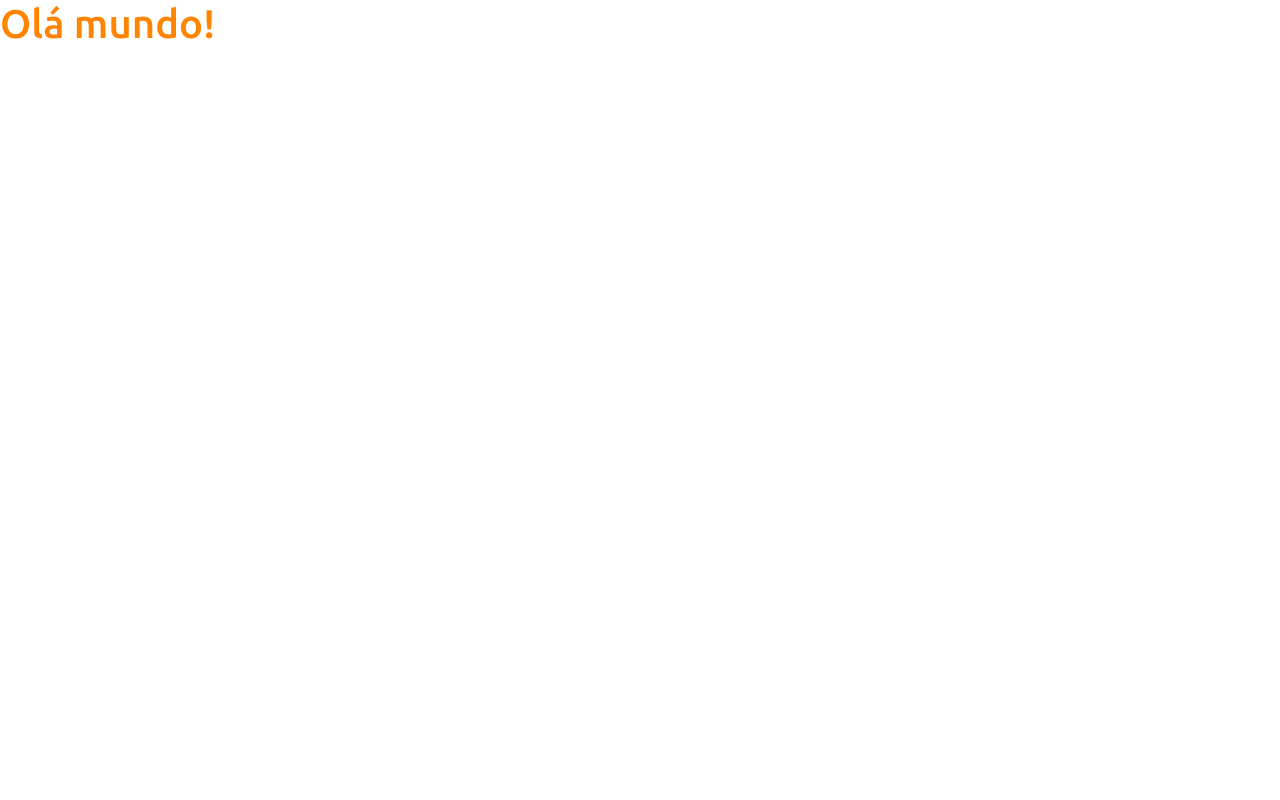
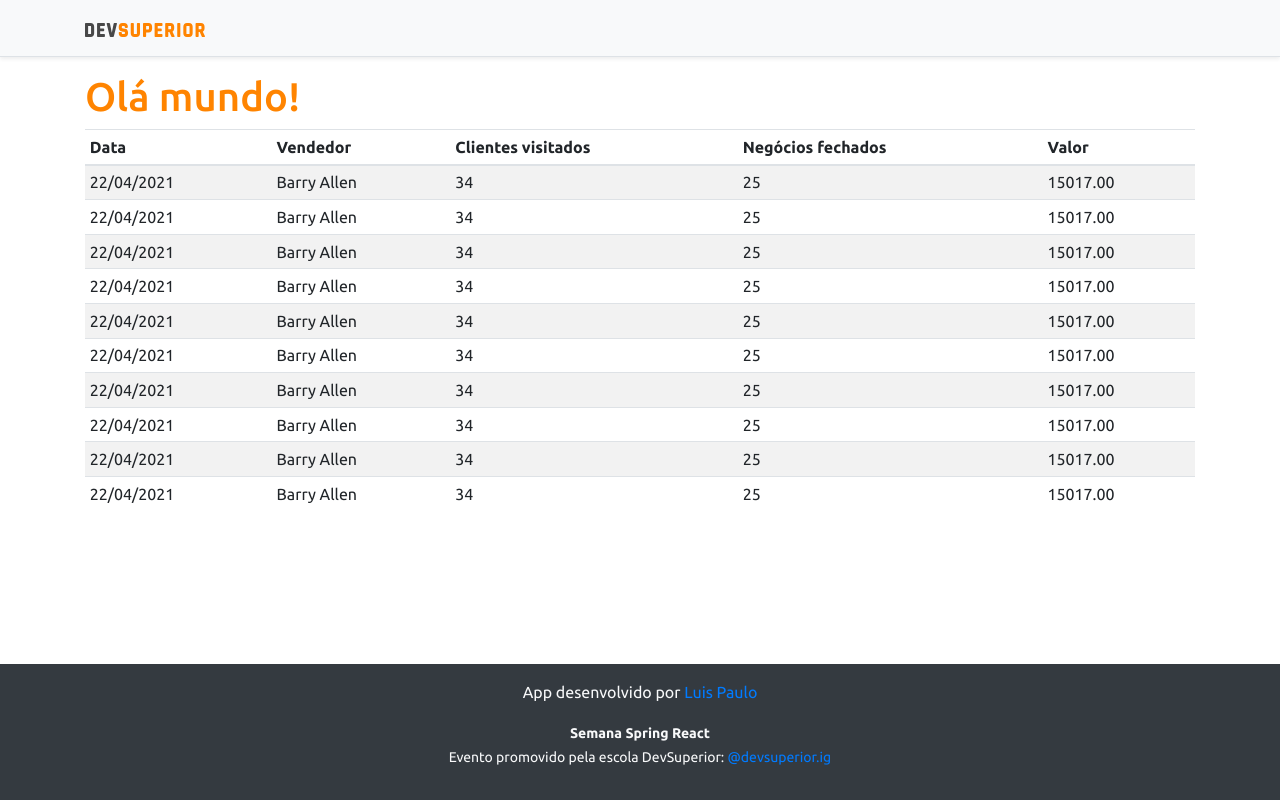
Before and after one commit to LuisPaulo1/DSVendas, a React (Create React App) app in the folder frontend/: page / in a window 1280 px wide. Built offline with nearby package versions, Linux system fonts and the light colour scheme.

Commit message:
Basic static components

```diff
--- a/frontend/src/App.tsx
+++ b/frontend/src/App.tsx
@@ -1,8 +1,17 @@
+import DataTable from 'components/DataTable';
+import Footer from 'components/Footer';
+import NavBar from 'components/NavBar';
+
 function App() {
   return (
-    <div>
-      <h1 className="text-primary">Olá mundo!</h1>
-    </div>
+    <>
+      <NavBar />
+      <div className="container">
+        <h1 className="text-primary">Olá mundo!</h1>
+        <DataTable />
+      </div>
+      <Footer />
+    </>
   );
 }
 export default App;
--- /dev/null
+++ b/frontend/src/components/DataTable/index.tsx
@@ -0,0 +1,90 @@
+const DataTable = () => {
+    return (
+        <div className="table-responsive">
+            <table className="table table-striped table-sm">
+                <thead>
+                    <tr>
+                        <th>Data</th>
+                        <th>Vendedor</th>
+                        <th>Clientes visitados</th>
+                        <th>Negócios fechados</th>
+                        <th>Valor</th>
+                    </tr>
+                </thead>
+                <tbody>
+                    <tr>
+                        <td>22/04/2021</td>
+                        <td>Barry Allen</td>
+                        <td>34</td>
+                        <td>25</td>
+                        <td>15017.00</td>
+                    </tr>
+                    <tr>
+                        <td>22/04/2021</td>
+                        <td>Barry Allen</td>
+                        <td>34</td>
+                        <td>25</td>
+                        <td>15017.00</td>
+                    </tr>
+                    <tr>
+                        <td>22/04/2021</td>
+                        <td>Barry Allen</td>
+                        <td>34</td>
+                        <td>25</td>
+                        <td>15017.00</td>
+                    </tr>
+                    <tr>
+                        <td>22/04/2021</td>
+                        <td>Barry Allen</td>
+                        <td>34</td>
+                        <td>25</td>
+                        <td>15017.00</td>
+                    </tr>
+                    <tr>
+                        <td>22/04/2021</td>
+                        <td>Barry Allen</td>
+                        <td>34</td>
+                        <td>25</td>
+                        <td>15017.00</td>
+                    </tr>
+                    <tr>
+                        <td>22/04/2021</td>
+                        <td>Barry Allen</td>
+                        <td>34</td>
+                        <td>25</td>
+                        <td>15017.00</td>
+                    </tr>
+                    <tr>
+                        <td>22/04/2021</td>
+                        <td>Barry Allen</td>
+                        <td>34</td>
+                        <td>25</td>
+                        <td>15017.00</td>
+                    </tr>
+                    <tr>
+                        <td>22/04/2021</td>
+                        <td>Barry Allen</td>
+                        <td>34</td>
+                        <td>25</td>
+                        <td>15017.00</td>
+                    </tr>
+                    <tr>
+                        <td>22/04/2021</td>
+                        <td>Barry Allen</td>
+                        <td>34</td>
+                        <td>25</td>
+                        <td>15017.00</td>
+                    </tr>
+                    <tr>
+                        <td>22/04/2021</td>
+                        <td>Barry Allen</td>
+                        <td>34</td>
+                        <td>25</td>
+                        <td>15017.00</td>
+                    </tr>
+                </tbody>
+            </table>
+        </div>
+    );
+}
+export default DataTable;
--- /dev/null
+++ b/frontend/src/components/Footer/index.tsx
@@ -0,0 +1,12 @@
+const Footer = () => {
+    return (
+        <footer className="footer mt-auto py-3 bg-dark">
+            <div className="container">
+                <p className="text-light">App desenvolvido por <a href="https://www.linkedin.com/in/luis-paulo-souza-a54358134?lipi=urn%3Ali%3Apage%3Ad_flagship3_profile_view_base_contact_details%3BWbuA0Q5TTzWoBrjS66PrHQ%3D%3D" target="_blank" rel="noreferrer">Luis Paulo</a></p>
+                <p className="text-light"><small><strong>Semana Spring React</strong><br />
+      Evento promovido pela escola DevSuperior: <a href="https://instagram.com/devsuperior.ig" target="_blank" rel="noreferrer">@devsuperior.ig</a></small></p>
+            </div>
+        </footer>
+    );
+}
+export default Footer;
--- /dev/null
+++ b/frontend/src/components/NavBar/index.tsx
@@ -0,0 +1,14 @@
+import ImgDsDark from 'assets/img/ds-dark.svg'
+
+const NavBar = () => {
+    return (
+        <div className="d-flex flex-column flex-md-row align-items-center p-3 px-md-4 mb-3 bg-light border-bottom shadow-sm">
+        <div className="container">
+          <nav className="my-2 my-md-0 mr-md-3">
+            <img src={ImgDsDark} alt="DevSuperior" width="120" />
+          </nav>
+        </div>
+      </div>
+    );
+  }
+  export default NavBar;
```
Also changed, not shown: frontend/src/assets/img/ds-dark.svg (added).
